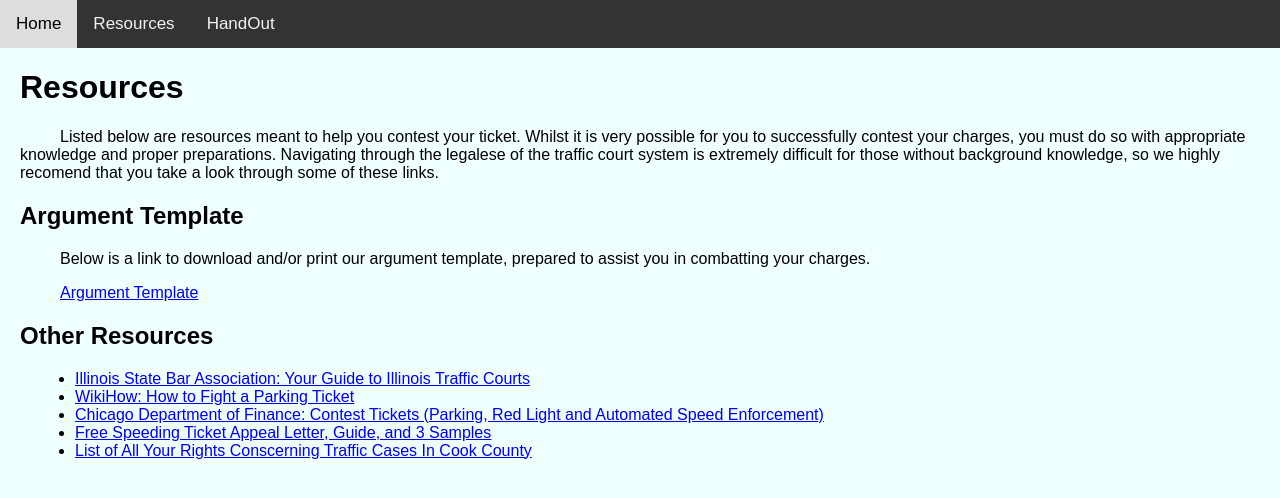
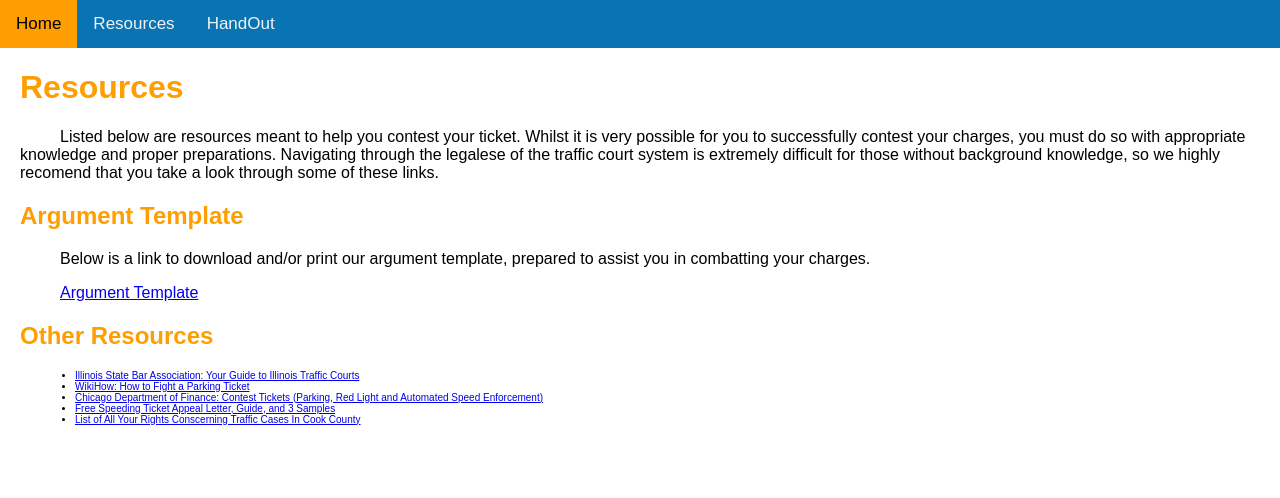
Before and after one commit to j-judeh/Tech-Comm.-Final-Project, a plain HTML site: page Resources.html in a window 1280 px wide. Drawn offline with Linux system fonts and the light colour scheme.

Commit message:
changes to color and text align for index.html

```diff
--- a/style.css
+++ b/style.css
@@ -3,7 +3,7 @@
 	margin:0;
 }
 body {
-  background-color: azure;
+  background-color: #FFFFFF;
 }
 aside {
 	background-color: white;
@@ -15,6 +15,10 @@
     font-style: italic;
     color: black;
 }
+
+div.important {
+  text-align: center;
+}
 *{
 	font-family: Arial;
 }
@@ -23,16 +27,19 @@
     margin: .5rem;
 }
 h1 {
-  color: black;
+  color: #ff9e00;
   margin-left: 20px;
 }
 h2 {
-	color: black;
+	color: #ff9e00;
 	margin-left:20px;
 }
 h3 {
-	color: black;
+	color: #ff9e00;
 	margin-left:20px;
+}
+li {
+  font-size: 10px;
 }
 p{
   text-indent: 40px;
@@ -57,7 +64,7 @@
 	}
 
 .topnav {
-  background-color: #333;
+  background-color: #0874b4;
   overflow: hidden;
 }
 .topnav a {
@@ -69,7 +76,7 @@
   font-size: 17px;
 }
 .topnav a:hover {
-  background-color: #ddd;
+  background-color: #ff9e00;
   color: black;
 }
 .topnav a.active {
```
